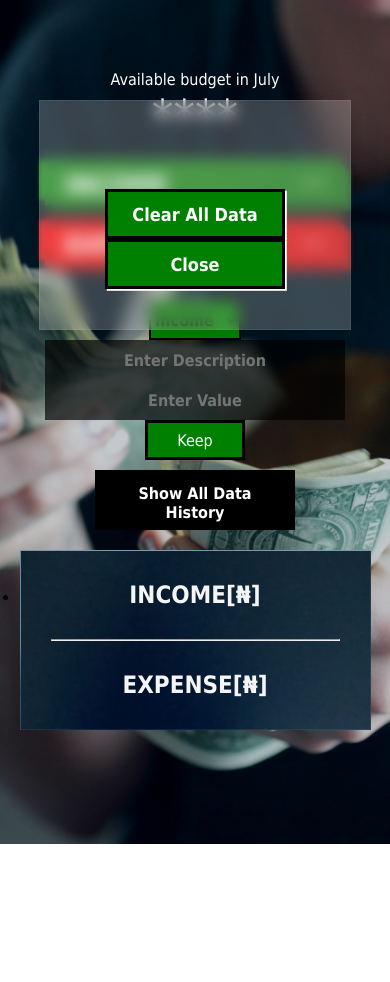
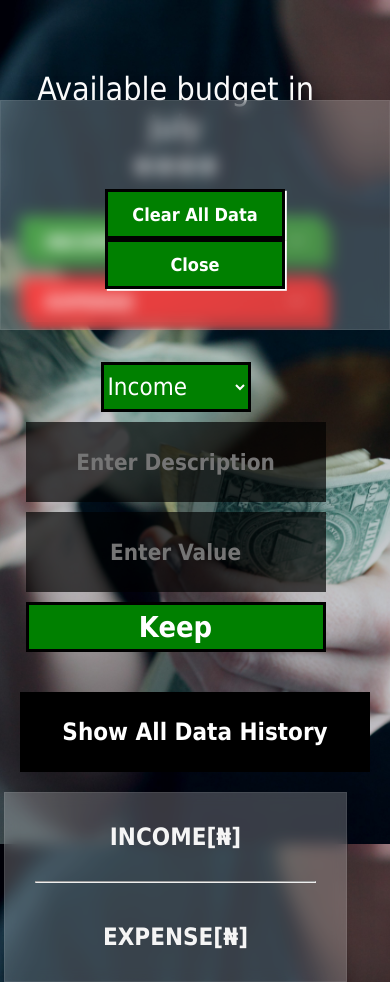
Before and after one commit to Isaac-Franklin/Budget-App, a plain HTML site: page index.html in a window 390 px wide. Both pictures are taken after a click on the button "Show All Data History". Before the commit the page ends 844 px from the top, so only its background shows below. Drawn offline with Linux system fonts and the light colour scheme.

Commit message:
budget app update v1

```diff
--- a/index.html
+++ b/index.html
@@ -1,6 +1,12 @@
-<html>
+<!DOCTYPE html>
+<html lang="en">
+<head>
+    <meta charset="UTF-8">
     <link rel="stylesheet" href="style.css">
-</html>
+    <meta http-equiv="X-UA-Compatible" content="IE=edge">
+    <meta name="viewport" content="width=device-width, initial-scale=1.0">
+    <title>Budget App</title>
+</head>
 <body>
     <div class="container">
         <div class="mainsection">
@@ -50,11 +56,11 @@
                         <p class =""></p>
                     </div>
                 </div> -->
-            <hr class="line">
             </div>
 
             <!-- EXPENCE SECTION -->
             <div class="expenseUIsectionout">
+                <hr class="line">
                 <h2 id="texthere">EXPENSE[₦]</h2>
                 <!-- <div class="expenseUIsection" id="expense-id">
                     <p class="descriptionfigure">description</p>
@@ -76,3 +82,4 @@
    <script src="main.js"></script>
 
 </body>
+</html>
--- a/style.css
+++ b/style.css
@@ -7,7 +7,6 @@
 
 *:focus {
     outline: none;
-    /* position: relative; */
 }
 
 
@@ -128,10 +127,20 @@ input {
 
 .options{
     height: 40px;
-    font-weight: bold;
     /* padding: 10px; */
-    border: solid 2px black;
+    border: solid 3px black;
     /* margin-bottom: 10px; */
+    color: white;
+}
+
+.options:hover {
+    transform: translate(-0.05em, -0.05em);
+    box-shadow: 0.15em 0.15em;
+   }
+
+.options:hover {
+transform: translate(-0.05em, -0.05em);
+box-shadow: 0.15em 0.15em;
 }
 
 button{
@@ -165,7 +174,7 @@ button{
     background-color: rgb(217, 216, 216);
     display: grid;
     font-weight: 700;
-    width: 400px;
+    width: 90%;
     grid-template-columns: 5% 60% 30%;
     justify-content: space-between;
     padding: 10px 10px;
@@ -179,7 +188,7 @@ button{
     background-color: rgb(217, 216, 216);
     display: grid;
     font-weight: 700;
-    width: 400px;
+    width: 90%;
     grid-template-columns: 5% 60% 30%;
     justify-content: space-between;
     padding: 10px 10px;
@@ -237,7 +246,6 @@ button{
     font-weight: 900;
     font-size: 18px;
     border: 3px solid black;
-    /* border-radius: 0.4em; */
     box-shadow: 0.1em 0.1em;
     width: 180px;
     height: 50px;
@@ -258,8 +266,6 @@ button{
 @keyframes reveal {
     from {top: -1000px}
     to{top: 100px}
-
-
 }
 
 .removeLocalstoragePage{
@@ -329,26 +335,29 @@ button{
     display: none;
 }
 
+
+
+/* START OF MEDIA QUERY SECTION BELOW */
 @media screen and (max-width: 800px) {
+    body{
+        text-align: center;
+        width: 90%;
+        overflow-x: hidden;
+    }
     .mainUISection{
-        width: 90%;
+        width: 98%;
         margin: auto;
         display: list-item;
         grid-template-columns: 100%;
         /* color: whitesmoke; */
-        background-image: url(images/budgetpic.jpg);
+        background-image: none;
         justify-content: space-between;
         padding: 30px;
-
     }
 
     .incomeUIsectionout{
         list-style: none;
         color: black;
-
-        /* color: black; */
-
-
     }
 
     .incomeUIsectionout h2{
@@ -368,18 +377,156 @@ button{
     }
 
     .line{
-        margin-top: 30px;
+        margin-bottom: 40px;
         display: block;
     }
-    input{
-        padding: 10px;
+
+    .incomeUI{
+        height: 15px;
+        font-size: 0.6rem;
+        width: 300px;
+        margin: auto;
+        background: linear-gradient(145deg, #1b8619, #177115);
+        box-shadow:  5px 5px 4px #146312,-5px -5px 4px #1e971c;
+        color: white;
+        align-items: center;
+        padding: 20px;
+        display: flex;
+        justify-content: space-between;
+        margin-top: 20px;
+    }
+    .expenseUI{
+        height: 15px;
+        font-size: 0.6rem;
+        width: 300px;
+        margin: auto;
+        /* background-color: red; */
+        border-radius: 0px;
+        background: linear-gradient(145deg, #f10a0a, #cb0808);
+        box-shadow:  5px 5px 4px #b20707,-5px -5px 4px #ff0b0b;
+        margin-top: 10px;
+        color: white;
+        align-items: center;
+        padding: 20px;
+        margin-top: 20px;
+        display: flex;
+        justify-content: space-between;
+    }
+
+    .mainsection{
+        background-position: center;
+        background-repeat: no-repeat;
+        background-size: cover;
+        background-attachment: fixed;
         text-align: center;
-        font-size: 1rem;
+        height: 100%;
+        width: 90vw;
+        padding: 20px;
+        z-index: 5;
+
     }
-    .inputform{
+    .amount{
+        margin-bottom: 10px;
+        font-size: 1.4rem;
+        height:80px;
+    }
+
+    .description{
+        margin-bottom: 10px;
+        font-size: 1.4rem;
+        height:80px;
+    }
+
+
+    .options{
+        height: 50px;
+        width: 150px;
+        font-size: 1.5rem;
+        margin-bottom: 10px;
+        border: solid 3px black;
+        /* margin-bottom: 10px; */
+        color: white;
+    }
+
+    .addbtn{
+        height: 50px;
+        width: 300px;
+        font-size: 1.8rem;
+        font-weight: bold;
+        margin-bottom: 30px;
+    }
+
+    .showalldata {
+        --bg: #000;
+        --hover-bg: rgb(0,128,0);
+        --hover-text: #000;
+        color: #fff;
+        border: 1px solid var(--bg);
+        /* border-radius: 4px; */
+        margin-top: 10px;
+        padding: 0.8em 1em;
+        background: var(--bg);
+        transition: 0.2s;
+        width: 350px;
+        height: 80px;
+        font-weight: bold;
+        font-size: 1.5rem;
+      }
+
+      /* STORAGE SECTION */
+    .storagesection{
+        position: absolute;
+        width: 100vw;
+        /* margin-right: 0px; */
+        background: rgba(255, 255, 255, 0.22);
+        box-shadow: 0 4px 30px rgba(0, 0, 0, 0.1);
+        backdrop-filter: blur(7.5px);
+        -webkit-backdrop-filter: blur(7.5px);
+        border: 1px solid rgba(255, 255, 255, 0.07);
+        /* end  */
+        padding: 40px;
+        font-size: 1.3rem;
+        display: none;
+        color: black;
+        font-weight: bold;
+        text-align: center;
+        animation-name: reveal;
+        animation-duration: 1s;
+        top: 100px;
+        left: 0%;
+        z-index: 10;
+        overflow-x: scroll;
+    }
+
+    .date{
+        font-size: 2rem;
+    }
+
+    .incomeUIsection{
+        background-color: rgb(217, 216, 216);
         display: grid;
-        grid-template-columns: 100%;
-        align-items: center;
-        outline: none;
+        font-weight: 700;
+        width: 100%;
+        grid-template-columns: 5% 60% 30%;
+        justify-content: space-between;
+        padding: 10px 10px;
+        /* margin-bottom: 10px;
+        margin-top: 10px; */
+        margin:20px  auto;
+        position: relative;
+    }
+
+    .expenseUIsection{
+        background-color: rgb(217, 216, 216);
+        display: grid;
+        font-weight: 700;
+        width: 100%;
+        grid-template-columns: 5% 60% 30%;
+        justify-content: space-between;
+        padding: 10px 10px;
+        /* margin-bottom: 10px;
+        margin-top: 10px; */
+        margin: 20px  auto;
+        position: relative;
     }
 }
```
